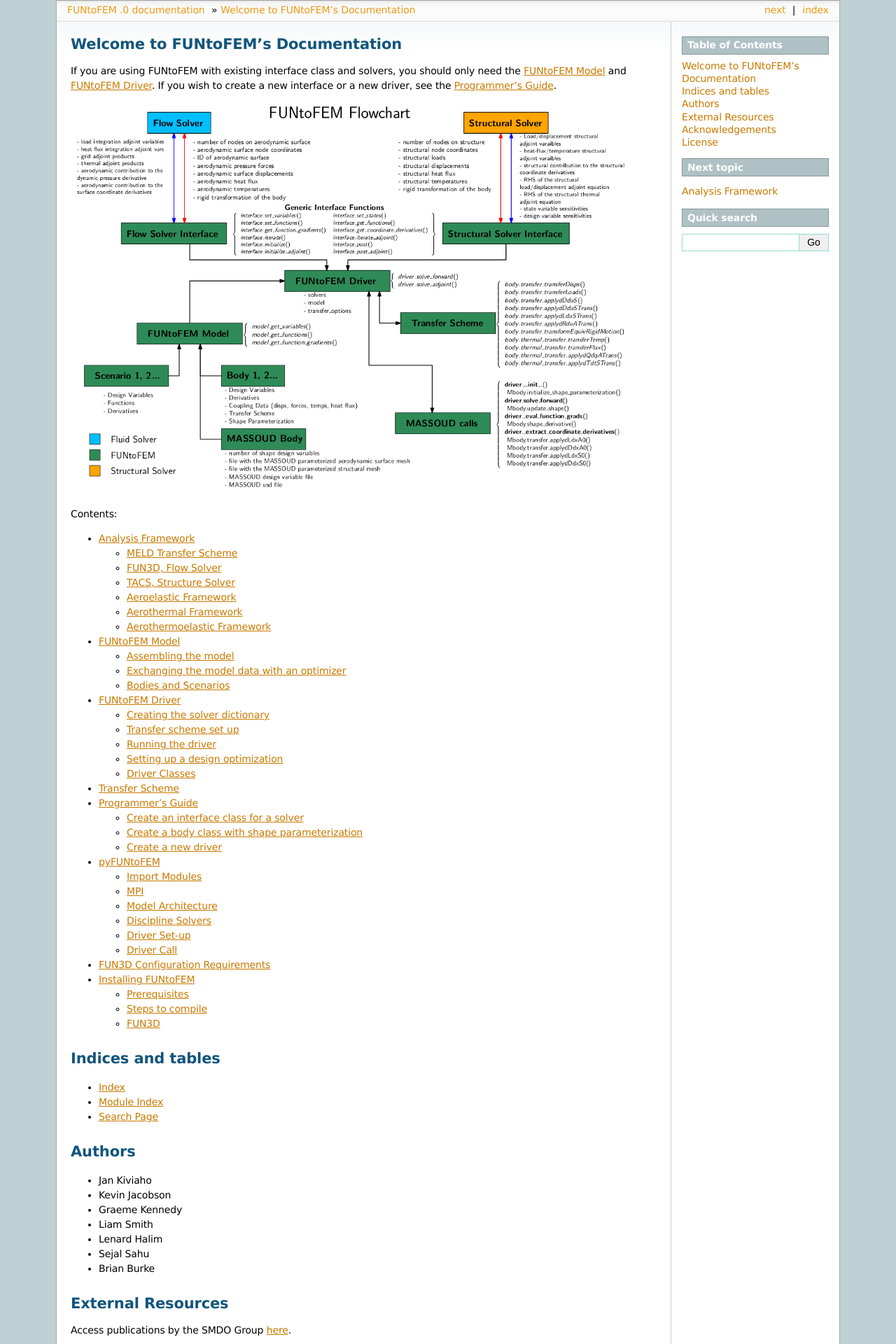
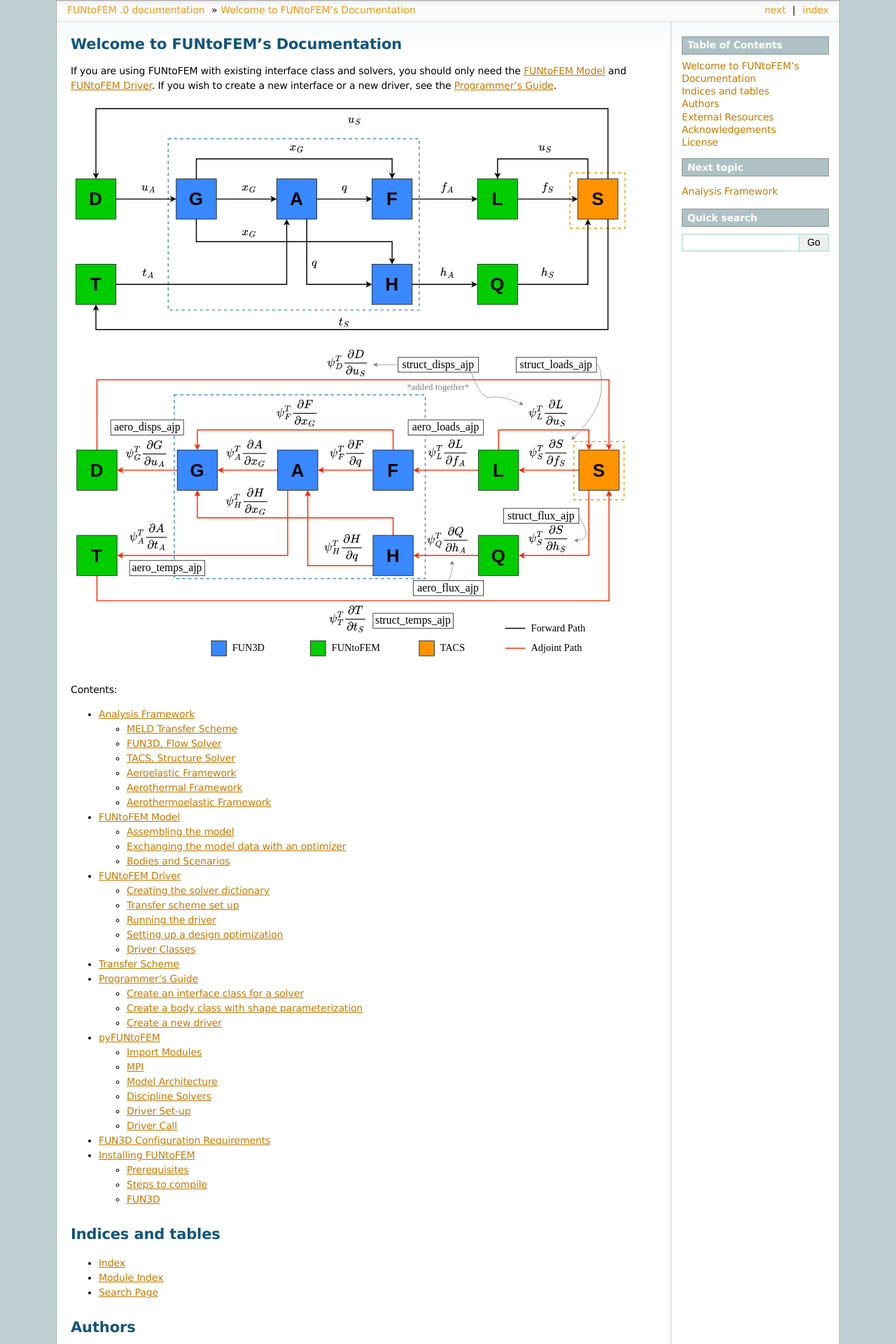
Before and after one commit to smdogroup/funtofem, a Sphinx documentation site: the page built from docs/index.rst, in a window 1280 px wide. Shown: the top 1920 px of the page at 70% size. Built offline with Sphinx 7.4.7, drawn with Linux system fonts in a browser that asks for light colours.

Commit message:
Update index.rst to new block diagram

```diff
--- a/docs/index.rst
+++ b/docs/index.rst
@@ -9,7 +9,7 @@
 If you are using FUNtoFEM with existing interface class and solvers, you should only need the :doc:`model` and :doc:`driver`.
 If you wish to create a new interface or a new driver, see the :doc:`programmers_guide`.
 
-.. figure:: images/funtofem_flowchart.png
+.. figure:: images/atePath.svg
 
 .. toctree::
    :maxdepth: 2
```
